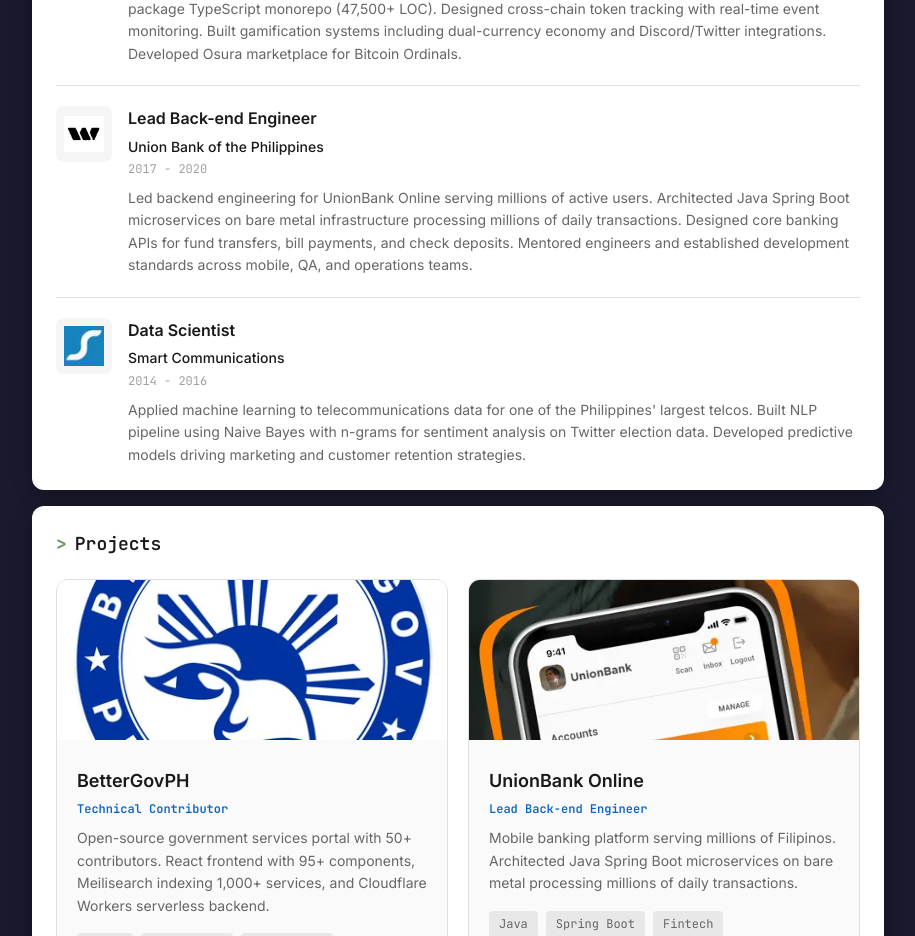
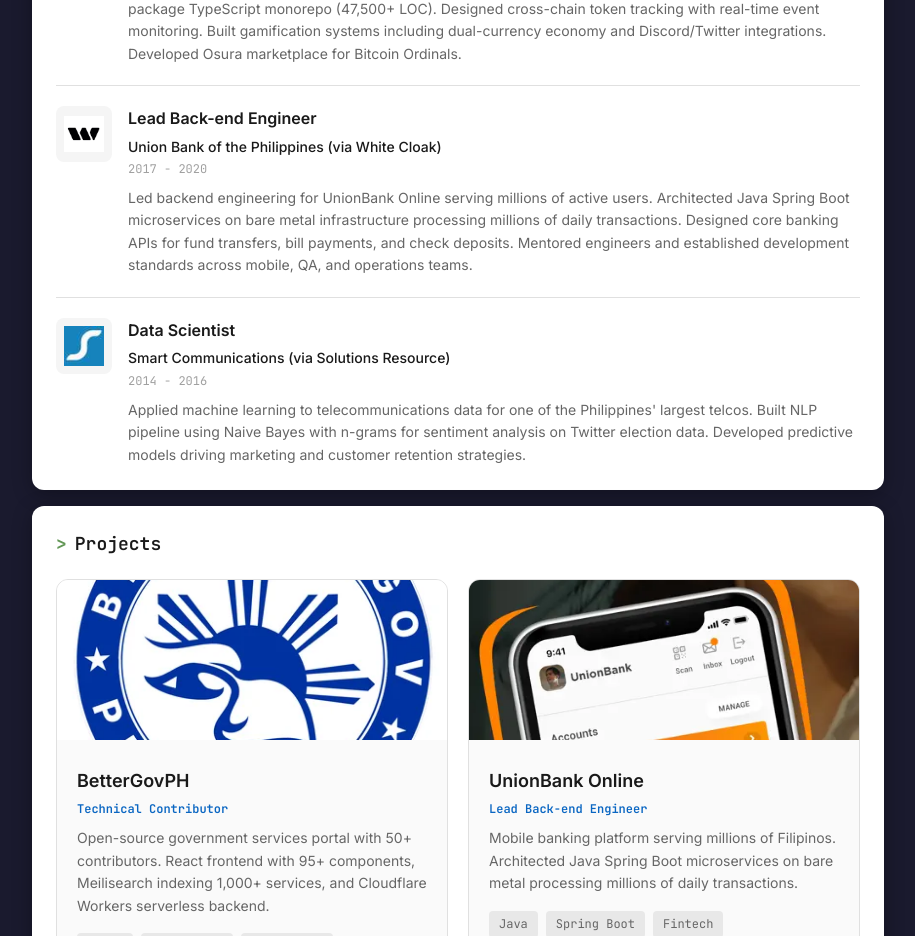
Before and after one commit to clrke/clrke.github.io, a React (Vite) app: page / in a window 1280 px wide. Shown: the part 1597-2533 px from the top of the page, without its empty margins (182-1097 px from the left). Built offline with nearby package versions, Linux system fonts and the light colour scheme.

Commit message:
fix: add consulting company attribution to experience

```diff
--- a/src/components/Experience.jsx
+++ b/src/components/Experience.jsx
@@ -33,7 +33,7 @@
   },
   {
     title: 'Lead Back-end Engineer',
-    company: 'Union Bank of the Philippines',
+    company: 'Union Bank of the Philippines (via White Cloak)',
     duration: '2017 - 2020',
     description:
       'Led backend engineering for UnionBank Online serving millions of active users. Architected Java Spring Boot microservices on bare metal infrastructure processing millions of daily transactions. Designed core banking APIs for fund transfers, bill payments, and check deposits. Mentored engineers and established development standards across mobile, QA, and operations teams.',
@@ -41,7 +41,7 @@
   },
   {
     title: 'Data Scientist',
-    company: 'Smart Communications',
+    company: 'Smart Communications (via Solutions Resource)',
     duration: '2014 - 2016',
     description:
       "Applied machine learning to telecommunications data for one of the Philippines' largest telcos. Built NLP pipeline using Naive Bayes with n-grams for sentiment analysis on Twitter election data. Developed predictive models driving marketing and customer retention strategies.",
```
